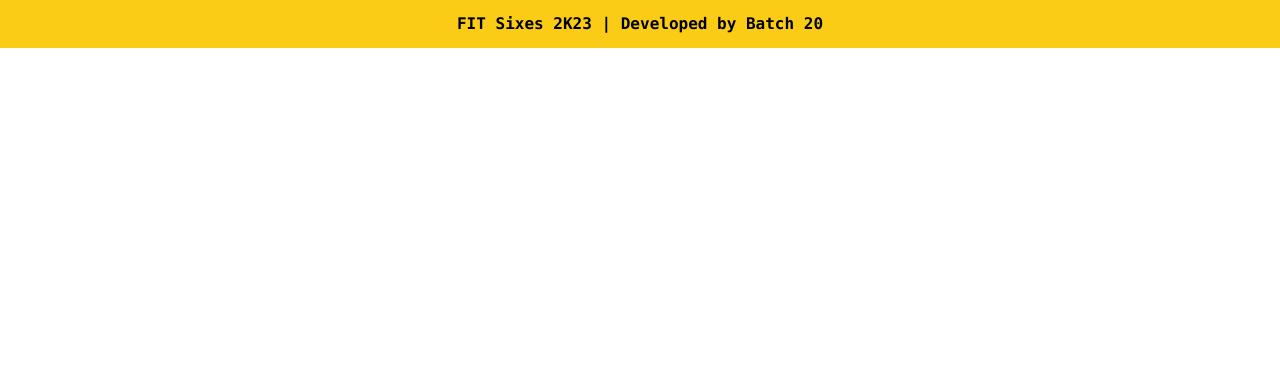
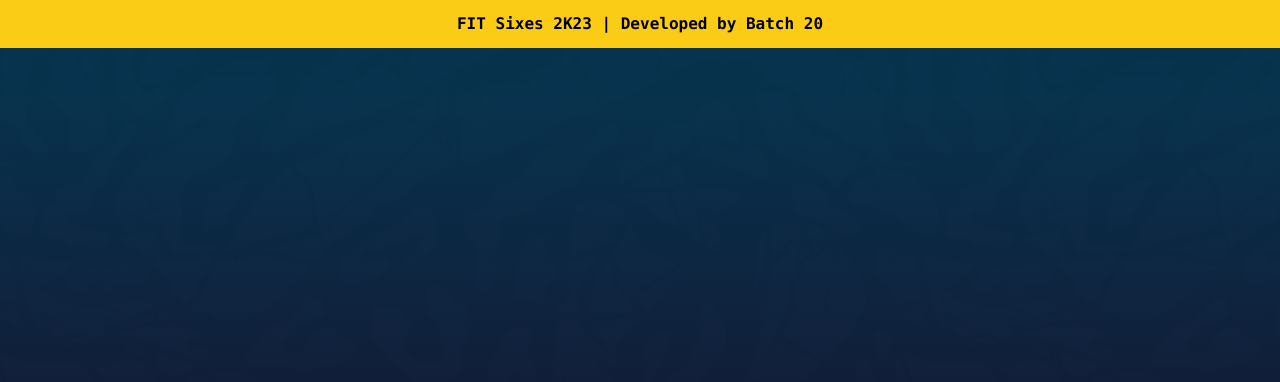
Before and after one commit to FIT-Sixes/FIT-sixes-official, a React (Vite) app: page / in a window 1280 px wide. Shown: the top 382 px of the page. Built offline with nearby package versions, Linux system fonts and the light colour scheme.

Commit message:
add gradient pattern to the App.

```diff
--- a/src/App.jsx
+++ b/src/App.jsx
@@ -6,10 +6,20 @@ import Router from './routes';
 const App = () => {
     return (
         <BrowserRouter>
-            <h1 className="w-full px-6 py-3 mb-2 font-mono font-extrabold text-center bg-yellow-400">
-                FIT Sixes 2K23 | Developed by Batch 20
-            </h1>
-            <Router />
+            <div className="w-full bg-gradient-pattern bg-repeat-y bg-cover bg-center">
+
+                <h1 className="w-full px-6 py-3 mb-2 font-mono font-extrabold text-center bg-yellow-400">
+                    FIT Sixes 2K23 | Developed by Batch 20
+                </h1>
+
+                {/* example sections */}
+                <section className="h-[100vh]"></section>
+                <section className="h-[100vh]"></section>
+                <section className="h-[100vh]"></section>
+                {/*  */}
+
+                <Router />
+            </div>
         </BrowserRouter>
     );
 };
```
